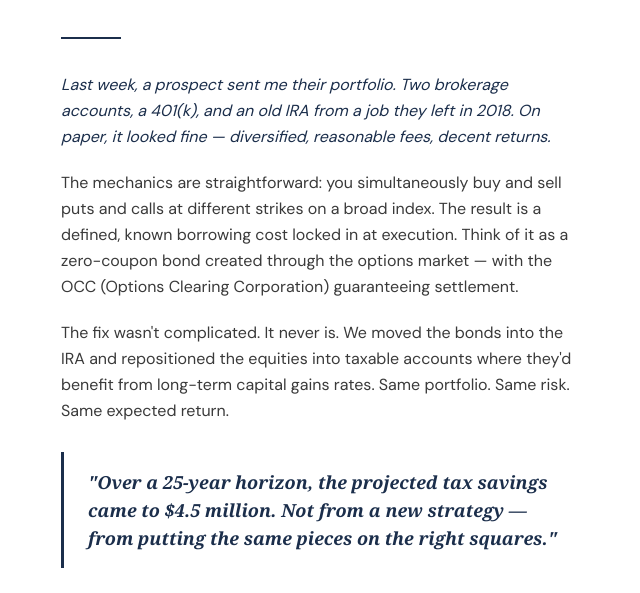
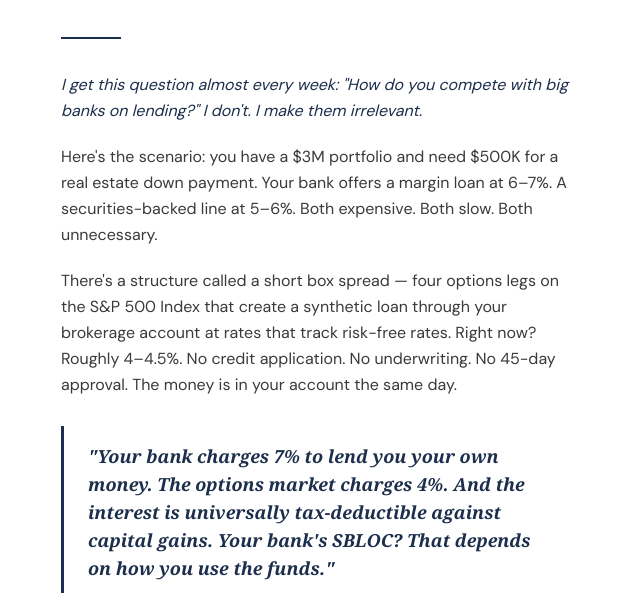
Before and after one commit to openclawt175/stq-site-preview, a plain HTML site: page newsletter-2.html in a window 1280 px wide. Shown: the part 292-885 px from the top of the page, without its empty margins (319-959 px from the left). Drawn offline with Linux system fonts and the light colour scheme.

Commit message:
Full rewrite - all copy matches box spread theme

```diff
--- a/newsletter-2.html
+++ b/newsletter-2.html
@@ -112,21 +112,21 @@
           <!-- Personal intro -->
           <tr>
             <td style="padding: 32px 40px 0 40px;" class="mobile-pad">
-              <p style="margin: 0; font-family: 'DM Sans', Arial, Helvetica, sans-serif; font-size: 16px; line-height: 26px; color: #1B2E4B; -webkit-text-fill-color: currentcolor; font-style: italic;">Last week, a prospect sent me their portfolio. Two brokerage accounts, a 401(k), and an old IRA from a job they left in 2018. On paper, it looked fine — diversified, reasonable fees, decent returns.</p>
+              <p style="margin: 0; font-family: 'DM Sans', Arial, Helvetica, sans-serif; font-size: 16px; line-height: 26px; color: #1B2E4B; -webkit-text-fill-color: currentcolor; font-style: italic;">I get this question almost every week: "How do you compete with big banks on lending?" I don't. I make them irrelevant.</p>
             </td>
           </tr>
 
           <!-- Body paragraph 1 -->
           <tr>
             <td style="padding: 20px 40px 0 40px;" class="mobile-pad">
-              <p style="margin: 0; font-family: 'DM Sans', Arial, Helvetica, sans-serif; font-size: 16px; line-height: 26px; color: #3A3A3A;">The mechanics are straightforward: you simultaneously buy and sell puts and calls at different strikes on a broad index. The result is a defined, known borrowing cost locked in at execution. Think of it as a zero-coupon bond created through the options market — with the OCC (Options Clearing Corporation) guaranteeing settlement.</p>
+              <p style="margin: 0; font-family: 'DM Sans', Arial, Helvetica, sans-serif; font-size: 16px; line-height: 26px; color: #3A3A3A;">Here's the scenario: you have a $3M portfolio and need $500K for a real estate down payment. Your bank offers a margin loan at 6–7%. A securities-backed line at 5–6%. Both expensive. Both slow. Both unnecessary.</p>
             </td>
           </tr>
 
           <!-- Body paragraph 2 -->
           <tr>
             <td style="padding: 20px 40px 0 40px;" class="mobile-pad">
-              <p style="margin: 0; font-family: 'DM Sans', Arial, Helvetica, sans-serif; font-size: 16px; line-height: 26px; color: #3A3A3A;">The fix wasn't complicated. It never is. We moved the bonds into the IRA and repositioned the equities into taxable accounts where they'd benefit from long-term capital gains rates. Same portfolio. Same risk. Same expected return.</p>
+              <p style="margin: 0; font-family: 'DM Sans', Arial, Helvetica, sans-serif; font-size: 16px; line-height: 26px; color: #3A3A3A;">There's a structure called a short box spread — four options legs on the S&P 500 Index that create a synthetic loan through your brokerage account at rates that track risk-free rates. Right now? Roughly 4–4.5%. No credit application. No underwriting. No 45-day approval. The money is in your account the same day.</p>
             </td>
           </tr>
 
@@ -136,7 +136,7 @@
               <table role="presentation" cellspacing="0" cellpadding="0" border="0" width="100%">
                 <tr>
                   <td style="border-left: 3px solid #1B2E4B; padding: 16px 24px; background-color: #FFFFFF;">
-                    <p style="margin: 0; font-family: Georgia, 'Times New Roman', serif; font-size: 18px; line-height: 28px; color: #1B2E4B; -webkit-text-fill-color: currentcolor; font-weight: 600; font-style: italic;">"Over a 25-year horizon, the projected tax savings came to $4.5 million. Not from a new strategy — from putting the same pieces on the right squares."</p>
+                    <p style="margin: 0; font-family: Georgia, 'Times New Roman', serif; font-size: 18px; line-height: 28px; color: #1B2E4B; -webkit-text-fill-color: currentcolor; font-weight: 600; font-style: italic;">"Your bank charges 7% to lend you your own money. The options market charges 4%. And the interest is universally tax-deductible against capital gains. Your bank's SBLOC? That depends on how you use the funds."</p>
                   </td>
                 </tr>
               </table>
@@ -146,7 +146,7 @@
           <!-- Body paragraph 3 -->
           <tr>
             <td style="padding: 0 40px 0 40px;" class="mobile-pad">
-              <p style="margin: 0; font-family: 'DM Sans', Arial, Helvetica, sans-serif; font-size: 16px; line-height: 26px; color: #3A3A3A;">This is what I mean when I say most portfolios aren't broken — they're just badly organized. The investments are fine. The allocation is fine. But the tax drag is eating six figures a decade because nobody asked the simple question: <em>which account should this live in?</em></p>
+              <p style="margin: 0; font-family: 'DM Sans', Arial, Helvetica, sans-serif; font-size: 16px; line-height: 26px; color: #3A3A3A;">And here's what your bank really doesn't want you to know: the interest on a box spread is universally tax-deductible against capital gains. Your bank's securities-backed line? That deductibility depends on how you use the funds. Box spreads? Deductible. Period.</p>
             </td>
           </tr>
 
```
